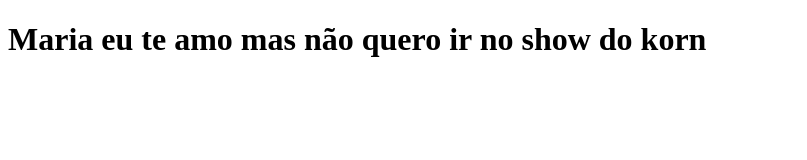
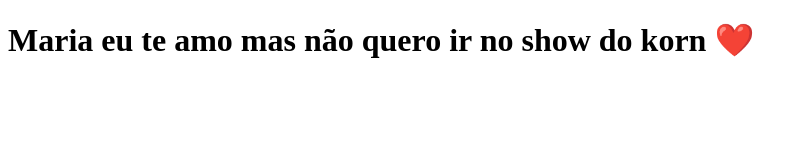
Before and after one commit to yankaique/clone-tabnews, a Next.js app: page / in a window 1280 px wide. Shown: the top 160 px of the page, without its empty margins (0-807 px from the left). Built offline with nearby package versions, Linux system fonts and the light colour scheme.

Commit message:
alterando frase da pagina

```diff
--- a/pages/index.js
+++ b/pages/index.js
@@ -1,5 +1,5 @@
 function Home() {
-    return( <h1>Maria eu te amo mas não quero ir no show do korn</h1>)
+    return( <h1>Maria eu te amo mas não quero ir no show do korn ❤️</h1>)
 }
 
 export default Home;
```
